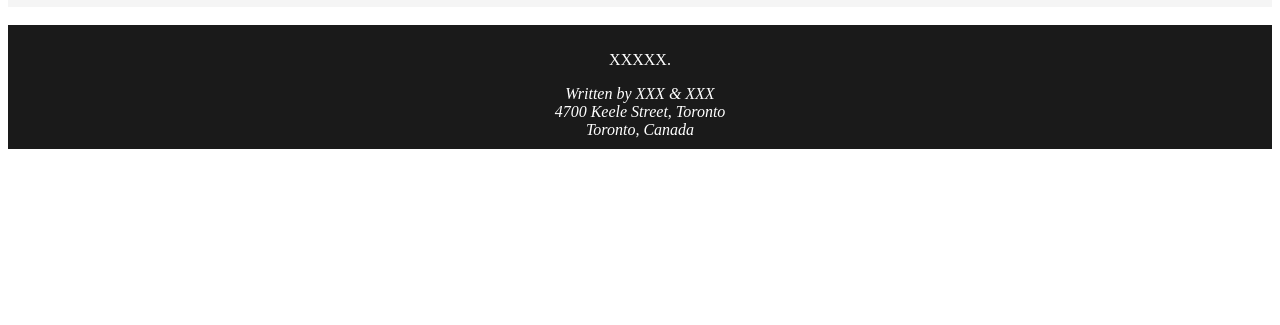
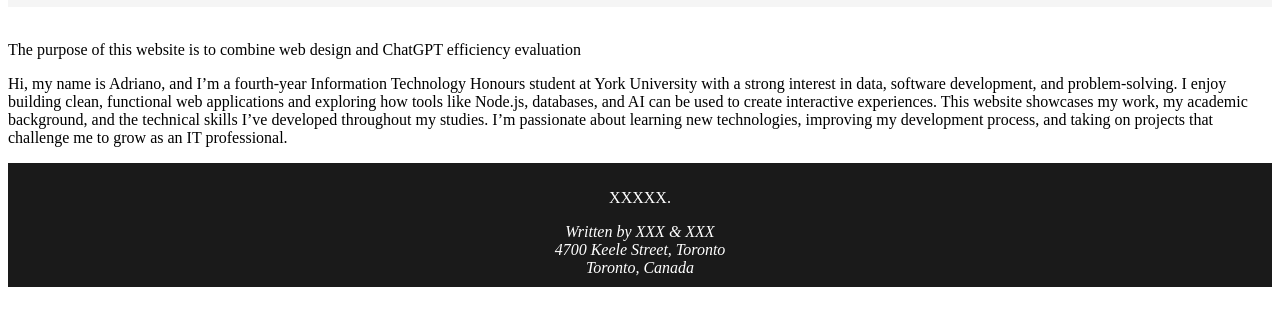
Before and after one commit to AdrianoC-Code/4020_Assignment, a plain HTML site: page main.html in a window 1280 px wide. Shown: the part 163-488 px from the top of the page. Drawn offline with Linux system fonts and the light colour scheme.

```diff
--- a/main.html
+++ b/main.html
@@ -18,8 +18,22 @@
             <a href="login.html">Login</a>
         </div>
     </div>
+<br>
 
-<br>
+
+<!-- We can style this later, add your guys' profiles to it -->
+    <div class="introduction">
+      <p>The purpose of this website is to combine web design and ChatGPT efficiency evaluation</p>
+    </div>
+
+    <div class="profiles">
+      <p>Hi, my name is Adriano, and I’m a fourth-year Information Technology Honours student at York University
+         with a strong interest in data, software development, and problem-solving. I enjoy building clean, functional
+         web applications and exploring how tools like Node.js, databases, and AI can be used to create interactive
+         experiences. This website showcases my work, my academic background, and the technical skills I’ve developed
+         throughout my studies. I’m passionate about learning new technologies, improving my development process, and taking
+         on projects that challenge me to grow as an IT professional.</p>
+    </div>
 
 
     <!-- Footer -->
```
Also changed, not shown: server.js (added, +13 -0 lines).
